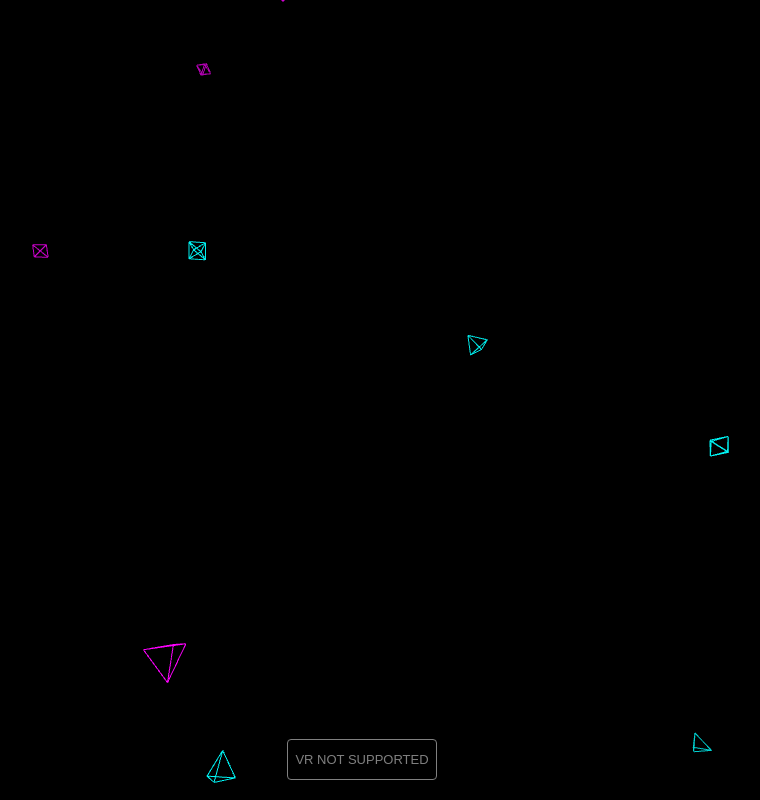
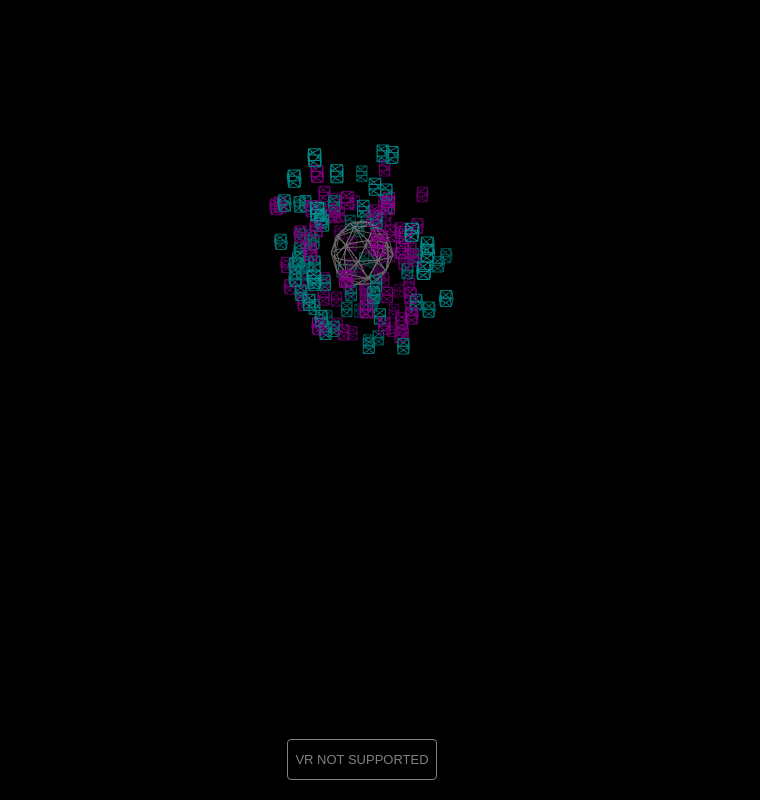
Before and after one commit to atsuhiko2468-sketch/atom-sculptor, a plain HTML site: page index.html in a window 1280 px wide. Shown: the whole page, without its empty margins (278-1038 px from the left). Drawn offline with nearby package versions, Linux system fonts and the light colour scheme; animation ran at ten frames a second.

Commit message:
Update index.html

```diff
--- a/index.html
+++ b/index.html
@@ -2,7 +2,7 @@
 <html lang="ja">
 <head>
     <meta charset="UTF-8">
-    <title>Atom Sculptor: High-Speed Assault</title>
+    <title>Atom Sculptor: Final Boss & Result</title>
     <style>body { margin: 0; background-color: #000; overflow: hidden; }</style>
 </head>
 <body>
@@ -20,8 +20,7 @@
 
         const scene = new THREE.Scene();
         scene.background = new THREE.Color(0x000000);
-        // 敵が暗闇から急に現れるような演出のためのフォグ調整
-        scene.fog = new THREE.Fog(0x000000, 5, 30);
+        scene.fog = new THREE.Fog(0x000000, 5, 40);
 
         const playerRig = new THREE.Group();
         scene.add(playerRig);
@@ -38,77 +37,114 @@
         const p2 = new THREE.PointLight(0x00ffff, 2, 10); p2.position.set(-2, 2, 0);
         playerRig.add(p1, p2, new THREE.AmbientLight(0x333333));
 
-        // --- 固定パラメータ ---
-        const WEAPON_RADIUS = 0.015; // 鋭く細い固定の刃
+        // --- ゲーム状態管理 ---
+        let GAME_STATE = 'PLAYING'; // 'PLAYING' or 'RESULT'
+        const strokeHistory = []; // リザルト用に全ての軌跡を保存
         let dashVelocity = new THREE.Vector3();
+        const WEAPON_RADIUS = 0.015;
 
-        // --- 1. プロシージャル・エネミーシステム ---
-        const enemies = [];
-        const particles = [];
+        // --- 1. 巨大ボス「アトム・マザー」の構築 ---
+        const bossGroup = new THREE.Group();
+        // プレイヤーの遥か前方、少し見上げる位置に配置
+        bossGroup.position.set(0, 8, -25);
+        scene.add(bossGroup);
 
-        // 攻撃的な幾何学形状（正四面体と正八面体）
-        const tetraGeo = new THREE.TetrahedronGeometry(0.25);
-        const octaGeo = new THREE.OctahedronGeometry(0.2);
-        const particleGeo = new THREE.TetrahedronGeometry(0.05); // 破片も尖らせる
+        // ボスのコア（光り輝く中心）
+        const coreGeo = new THREE.OctahedronGeometry(1.5, 2);
+        const coreMat = new THREE.MeshBasicMaterial({ color: 0xffffff, wireframe: true });
+        const bossCore = new THREE.Mesh(coreGeo, coreMat);
+        bossGroup.add(bossCore);
 
-        function spawnEnemy(distanceOffset = 0) {
+        // ボスの装甲（数百個のキューブ）
+        const armorPieces = [];
+        const armorGeo = new THREE.BoxGeometry(0.5, 0.5, 0.5);
+        for(let i = 0; i < 150; i++) {
             const isCyan = Math.random() > 0.5;
-            const isTetra = Math.random() > 0.5;
             const mat = new THREE.MeshBasicMaterial({ color: isCyan ? 0x00ffff : 0xff00ff, wireframe: true });
-            const enemy = new THREE.Mesh(isTetra ? tetraGeo : octaGeo, mat);
+            const armor = new THREE.Mesh(armorGeo, mat);
 
-            // プレイヤーから15m〜25m離れた全方位にスポーン
-            const angle = Math.random() * Math.PI * 2;
-            const heightAngle = (Math.random() - 0.5) * Math.PI * 0.5; // 上下の角度
-            const radius = 15.0 + Math.random() * 10.0 + distanceOffset;
+            // コアの周りに球状に配置（多重リング）
+            const radius = 2.0 + Math.random() * 3.0;
+            const theta = Math.random() * Math.PI * 2;
+            const phi = Math.acos(2 * Math.random() - 1);
 
-            const playerPos = playerRig.position;
-            enemy.position.set(
-                playerPos.x + Math.cos(angle) * Math.cos(heightAngle) * radius,
-                playerPos.y + 1.5 + Math.sin(heightAngle) * radius,
-                playerPos.z + Math.sin(angle) * Math.cos(heightAngle) * radius
+            armor.position.set(
+                radius * Math.sin(phi) * Math.cos(theta),
+                radius * Math.sin(phi) * Math.sin(theta),
+                radius * Math.cos(phi)
             );
 
-            // 【新機能】プレイヤーの頭を狙う「突進ベクトル」の計算
-            const targetPos = new THREE.Vector3(playerPos.x, playerPos.y + 1.5, playerPos.z);
-            // 予測撃ち：少しだけランダムにズラして、完全に一直線にならないようにする
-            targetPos.x += (Math.random() - 0.5) * 2.0;
-            targetPos.y += (Math.random() - 0.5) * 1.0;
-
-            const moveDir = targetPos.clone().sub(enemy.position).normalize();
-            const speed = 0.1 + Math.random() * 0.08; // 音速感のある超高速
-
-            enemy.userData = {
+            // 回転軸と速度を記憶
+            armor.userData = {
                 isDead: false,
-                velocity: moveDir.multiplyScalar(speed), // 突進ベクトルを保存
-                rotSpeedX: (Math.random() - 0.5) * 0.2,
-                rotSpeedY: (Math.random() - 0.5) * 0.2,
-                color: mat.color
+                axis: new THREE.Vector3(Math.random()-0.5, Math.random()-0.5, Math.random()-0.5).normalize(),
+                speed: 0.01 + Math.random() * 0.02,
+                baseDistance: radius
             };
-
-            scene.add(enemy);
-            enemies.push(enemy);
+            bossGroup.add(armor);
+            armorPieces.push(armor);
         }
 
-        // 初期スポーン
-        for(let i = 0; i < 40; i++) spawnEnemy();
-
-        function shatterEnemy(enemy) {
-            enemy.userData.isDead = true;
-            enemy.visible = false;
-            for(let i = 0; i < 6; i++) {
-                const p = new THREE.Mesh(particleGeo, new THREE.MeshBasicMaterial({ color: enemy.userData.color }));
-                p.position.copy(enemy.position);
-                p.userData = {
-                    velocity: new THREE.Vector3((Math.random() - 0.5) * 0.3, (Math.random() - 0.5) * 0.3, (Math.random() - 0.5) * 0.3),
-                    state: 'scatter'
-                };
+        const particles = [];
+        function shatterArmor(armor) {
+            armor.userData.isDead = true;
+            armor.visible = false;
+            // 破片エフェクト
+            for(let i=0; i<4; i++) {
+                const p = new THREE.Mesh(new THREE.BoxGeometry(0.1,0.1,0.1), new THREE.MeshBasicMaterial({color: armor.material.color}));
+                const worldPos = new THREE.Vector3();
+                armor.getWorldPosition(worldPos);
+                p.position.copy(worldPos);
+                p.userData = { velocity: new THREE.Vector3((Math.random()-0.5)*0.3, (Math.random()-0.5)*0.3, (Math.random()-0.5)*0.3), life: 1.0 };
                 scene.add(p);
                 particles.push(p);
             }
         }
 
-        // --- 2. スカルプト＆ダッシュ システム ---
+        // --- 2. リザルト・アーキテクチャ（ホログラム生成） ---
+        let resultGallery = null;
+        function triggerResult() {
+            GAME_STATE = 'RESULT';
+            bossGroup.visible = false; // ボス消滅
+
+            // コアの大爆発エフェクト
+            const corePos = new THREE.Vector3();
+            bossCore.getWorldPosition(corePos);
+            for(let i=0; i<50; i++) {
+                const p = new THREE.Mesh(new THREE.BoxGeometry(0.2,0.2,0.2), new THREE.MeshBasicMaterial({color: 0xffffff}));
+                p.position.copy(corePos);
+                p.userData = { velocity: new THREE.Vector3((Math.random()-0.5)*1.5, (Math.random()-0.5)*1.5, (Math.random()-0.5)*1.5), life: 1.0 };
+                scene.add(p);
+                particles.push(p);
+            }
+
+            // --- 軌跡のホログラム化 ---
+            resultGallery = new THREE.Group();
+            // プレイヤーの目の前に配置
+            resultGallery.position.set(playerRig.position.x, playerRig.position.y + 1.5, playerRig.position.z - 1.5);
+
+            // 描いたすべての線を1/10サイズにして展示
+            strokeHistory.forEach((pts, index) => {
+                if(pts.length > 1) {
+                    // 全体の中心を求めるための簡易計算
+                    const center = pts[0].clone();
+                    const localPts = pts.map(p => {
+                        const lp = p.clone().sub(center).multiplyScalar(0.1); // 縮小
+                        return lp;
+                    });
+                    const curve = new THREE.CatmullRomCurve3(localPts);
+                    const mat = new THREE.MeshBasicMaterial({ color: index % 2 === 0 ? 0x00ffff : 0xff00ff, wireframe: true });
+                    const mesh = new THREE.Mesh(new THREE.TubeGeometry(curve, localPts.length, 0.005, 5, false), mat);
+
+                    // ランダムに少し散らして配置
+                    mesh.position.set((Math.random()-0.5)*1.0, (Math.random()-0.5)*1.0, (Math.random()-0.5)*1.0);
+                    resultGallery.add(mesh);
+                }
+            });
+            scene.add(resultGallery);
+        }
+
+        // --- 3. コントローラー設定 ---
         function setupController(index, colorHex) {
             const controller = renderer.xr.getController(index);
             playerRig.add(controller);
@@ -123,16 +159,21 @@
             controller.userData = { isDrawing: false, isDashing: false, pointsWorld: [], previewMesh: null, weaponMesh: null };
 
             controller.addEventListener('selectstart', () => {
+                if(GAME_STATE === 'RESULT') return;
                 controller.userData.isDrawing = true;
                 controller.userData.pointsWorld = [];
                 if (controller.userData.previewMesh) { scene.remove(controller.userData.previewMesh); controller.userData.previewMesh = null; }
             });
 
             controller.addEventListener('selectend', () => {
+                if(GAME_STATE === 'RESULT') return;
                 controller.userData.isDrawing = false;
                 if (controller.userData.previewMesh) { scene.remove(controller.userData.previewMesh); controller.userData.previewMesh = null; }
 
                 if (controller.userData.pointsWorld.length > 1) {
+                    // ★歴史に軌跡を刻む
+                    strokeHistory.push([...controller.userData.pointsWorld]);
+
                     if (controller.userData.weaponMesh) controller.remove(controller.userData.weaponMesh);
                     const ptsLocal = controller.userData.pointsWorld.map(p => controller.worldToLocal(p.clone()));
                     const curve = new THREE.CatmullRomCurve3(ptsLocal);
@@ -144,7 +185,7 @@
                 }
             });
 
-            controller.addEventListener('squeezestart', () => { controller.userData.isDashing = true; });
+            controller.addEventListener('squeezestart', () => { if(GAME_STATE === 'PLAYING') controller.userData.isDashing = true; });
             controller.addEventListener('squeezeend', () => { controller.userData.isDashing = false; });
 
             return { controller, tip, matPreview };
@@ -153,12 +194,26 @@
         const h1 = setupController(0, 0x00ffff);
         const h2 = setupController(1, 0xff00ff);
 
-        // --- 3. メインループ ---
+        // --- 4. メインループ ---
         const clock = new THREE.Clock();
 
         renderer.setAnimationLoop(() => {
             const time = clock.getElapsedTime();
-            const cameraPos = new THREE.Vector3().setFromMatrixPosition(camera.matrixWorld);
+
+            if (GAME_STATE === 'PLAYING') {
+                // ボスのアニメーション
+                bossGroup.position.y = 8 + Math.sin(time) * 1.0;
+                bossCore.rotation.x += 0.01;
+                bossCore.rotation.y += 0.02;
+
+                let activeArmorCount = 0;
+                armorPieces.forEach(armor => {
+                    if(!armor.userData.isDead) {
+                        activeArmorCount++;
+                        armor.position.applyAxisAngle(armor.userData.axis, armor.userData.speed);
+                        armor.rotation.x += 0.05;
+                    }
+                });
 
                 // ダッシュ移動
                 let isAnyDashing = false;
@@ -166,13 +221,13 @@
                     if (hand.controller.userData.isDashing) {
                         isAnyDashing = true;
                         const dashDir = new THREE.Vector3(0, 0, -1).applyQuaternion(hand.controller.quaternion).normalize();
-                    dashVelocity.lerp(dashDir.multiplyScalar(0.1), 0.1);
+                        dashVelocity.lerp(dashDir.multiplyScalar(0.15), 0.1);
                     }
                 });
                 if (isAnyDashing) playerRig.position.add(dashVelocity);
                 else { dashVelocity.lerp(new THREE.Vector3(0,0,0), 0.1); playerRig.position.add(dashVelocity); }
 
-            // スカルプト判定
+                // 斬撃判定（ボスと装甲）
                 [h1, h2].forEach(hand => {
                     const ctrl = hand.controller;
                     const tipPosWorld = new THREE.Vector3().setFromMatrixPosition(hand.tip.matrixWorld);
@@ -184,9 +239,7 @@
                             if (pts.length > 1) {
                                 if (ctrl.userData.previewMesh) scene.remove(ctrl.userData.previewMesh);
                                 const curve = new THREE.CatmullRomCurve3(pts);
-                            ctrl.userData.previewMesh = new THREE.Mesh(
-                                new THREE.TubeGeometry(curve, pts.length * 2, WEAPON_RADIUS, 8, false), hand.matPreview
-                            );
+                                ctrl.userData.previewMesh = new THREE.Mesh(new THREE.TubeGeometry(curve, pts.length * 2, WEAPON_RADIUS, 8, false), hand.matPreview);
                                 scene.add(ctrl.userData.previewMesh);
                             }
                         }
@@ -195,67 +248,52 @@
                     if (ctrl.userData.weaponMesh) {
                         const ptsLocal = ctrl.userData.weaponMesh.userData.pointsLocal;
                         if (ptsLocal && ptsLocal.length > 1) {
-                        const hitRadius = WEAPON_RADIUS * 6.0 + 0.1; // 刃の当たり判定は少し広めに
+                            const hitRadius = WEAPON_RADIUS * 6.0 + 0.2;
                             for (let i = 0; i < ptsLocal.length - 1; i++) {
                                 const pStart = ptsLocal[i].clone().applyMatrix4(ctrl.matrixWorld);
                                 const pEnd = ptsLocal[i+1].clone().applyMatrix4(ctrl.matrixWorld);
                                 const lineSegment = new THREE.Line3(pStart, pEnd);
                                 const closest = new THREE.Vector3();
 
-                            enemies.forEach(enemy => {
-                                if (!enemy.userData.isDead) {
-                                    lineSegment.closestPointToPoint(enemy.position, true, closest);
-                                    if (closest.distanceTo(enemy.position) < hitRadius) {
-                                        shatterEnemy(enemy);
+                                // 装甲の判定
+                                armorPieces.forEach(armor => {
+                                    if (!armor.userData.isDead) {
+                                        const worldPos = new THREE.Vector3();
+                                        armor.getWorldPosition(worldPos);
+                                        lineSegment.closestPointToPoint(worldPos, true, closest);
+                                        if (closest.distanceTo(worldPos) < hitRadius + 0.3) shatterArmor(armor);
+                                    }
+                                });
+
+                                // コアの判定（装甲が減ったらダメージが通る）
+                                if (activeArmorCount < 50) {
+                                    const corePos = new THREE.Vector3();
+                                    bossCore.getWorldPosition(corePos);
+                                    lineSegment.closestPointToPoint(corePos, true, closest);
+                                    if (closest.distanceTo(corePos) < hitRadius + 1.5) {
+                                        triggerResult(); // ★ボス撃破！リザルトへ
                                     }
                                 }
-                            });
                             }
                         }
                     }
                 });
 
-            // 破片エフェクト
+            } else if (GAME_STATE === 'RESULT') {
+                // リザルト画面：ホログラムがゆっくり回転する
+                if(resultGallery) {
+                    resultGallery.rotation.y += 0.005;
+                }
+            }
+
+            // 共通：破片エフェクト
             for (let i = particles.length - 1; i >= 0; i--) {
                 const p = particles[i];
-                if (p.userData.state === 'scatter') {
                 p.position.add(p.userData.velocity);
-                    p.userData.velocity.multiplyScalar(0.92);
-                    if (p.userData.velocity.lengthSq() < 0.001) p.userData.state = 'homing';
-                } else {
-                    p.position.lerp(cameraPos, 0.1);
-                    if (p.position.distanceTo(cameraPos) < 0.3) {
-                        scene.remove(p);
-                        particles.splice(i, 1);
-                        // ※太くする機能は廃止。吸い込む演出のみ。
-                    }
-                }
-                p.rotation.x += 0.2; p.rotation.y += 0.2;
-            }
-
-            // 敵の高速突進とスポーン管理
-            let activeCount = 0;
-            for (let i = enemies.length - 1; i >= 0; i--) {
-                const enemy = enemies[i];
-                if (enemy.userData.isDead) {
-                    scene.remove(enemy);
-                    enemies.splice(i, 1);
-                } else {
-                    activeCount++;
-                    // 浮遊ではなく、プレイヤーに向かって高速突進！
-                    enemy.position.add(enemy.userData.velocity);
-                    enemy.rotation.x += enemy.userData.rotSpeedX;
-                    enemy.rotation.y += enemy.userData.rotSpeedY;
-
-                    // プレイヤーを通り過ぎて遠くへ行ったら消去
-                    if (enemy.position.distanceTo(playerRig.position) > 40) {
-                        enemy.userData.isDead = true;
-                    }
-                }
-            }
-            // 敵の数を常に維持
-            if (activeCount < 40) {
-                for(let i = 0; i < 60 - activeCount; i++) spawnEnemy(dashVelocity.length() > 0.05 ? 15 : 0);
+                p.userData.velocity.multiplyScalar(0.95);
+                p.userData.life -= 0.02;
+                p.scale.setScalar(p.userData.life);
+                if(p.userData.life <= 0) { scene.remove(p); particles.splice(i, 1); }
             }
 
             renderer.render(scene, camera);
```
Lines whose indentation alone changed are shown as unchanged.
